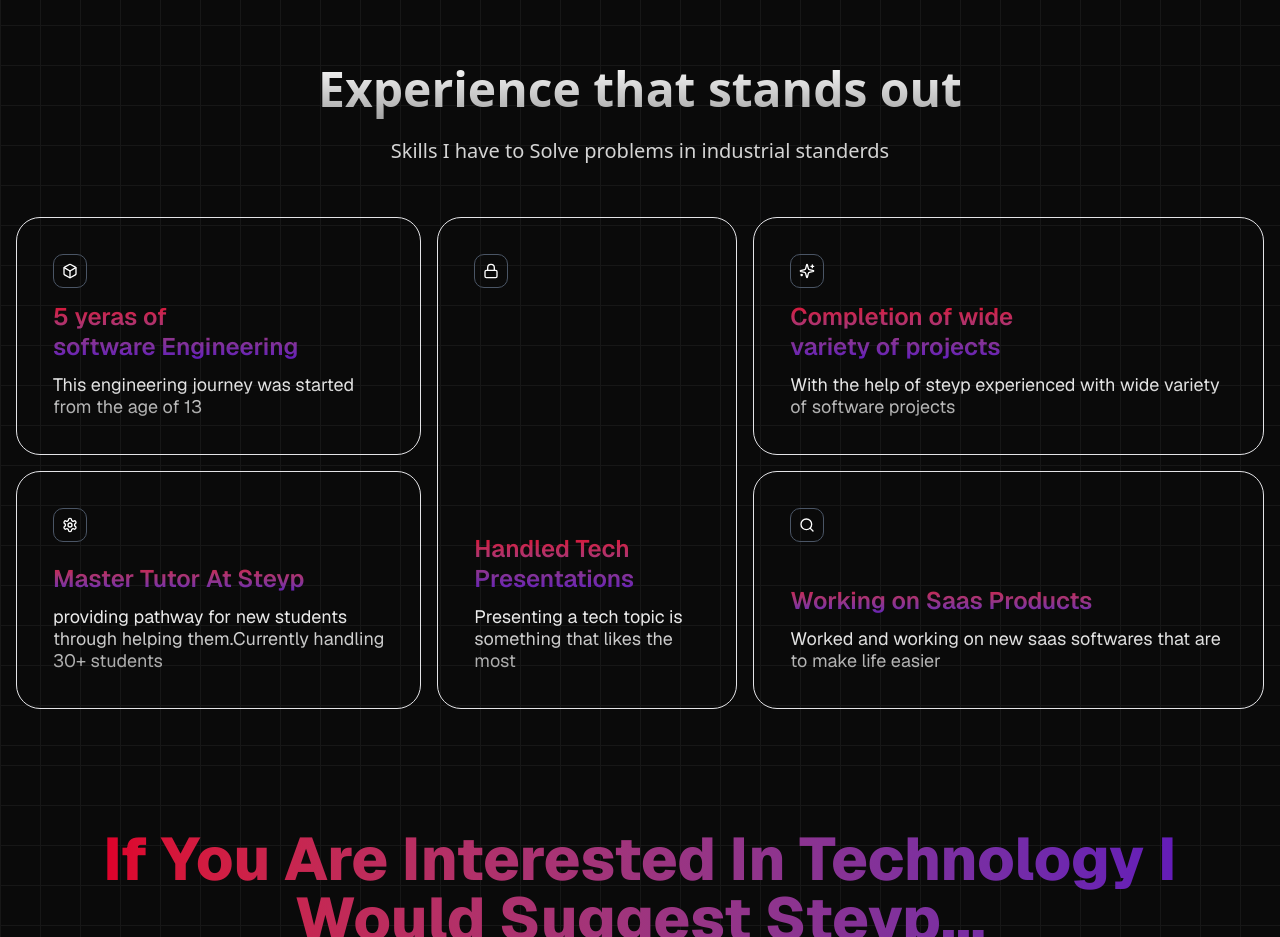
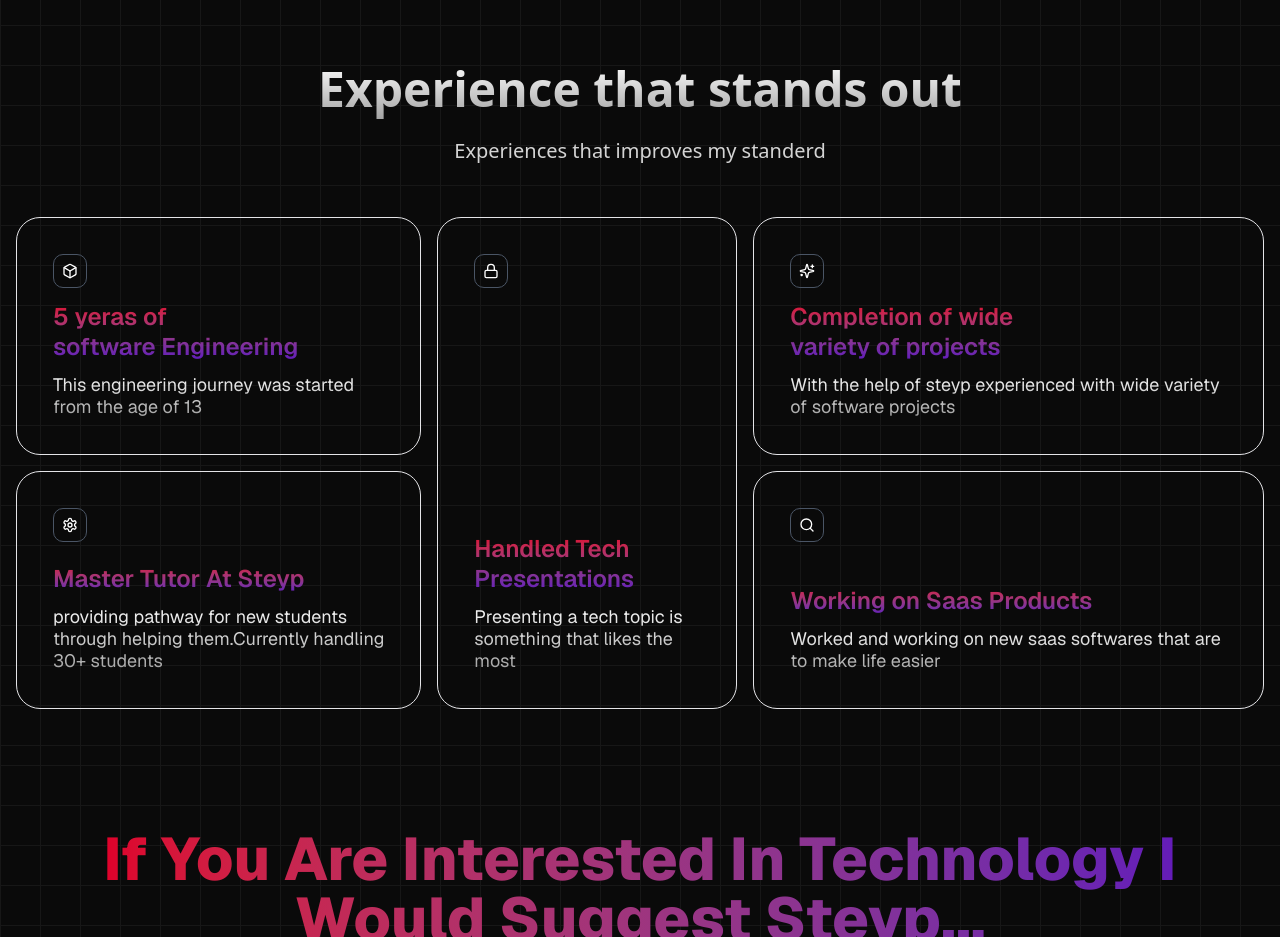
Before and after one commit to ziyaudheenms/ZIYAUDHEEN-MS, a Next.js app: page / in a window 1280 px wide. Shown: the part 4320-5257 px from the top of the page. Built offline with nearby package versions, Linux system fonts and the light colour scheme.

Commit message:
forth commit

```diff
--- a/app/page.js
+++ b/app/page.js
@@ -263,7 +263,7 @@ export default function Home() {
             Experience that stands out
           </h1>
           <p className="mx-auto  mt-4 max-w-lg text-center text-xl font-light text-neutral-300 pb-13">
-            Skills I have to Solve problems in industrial standerds
+            Experiences that improves my standerd
           </p>
           <Ex />
 
```
